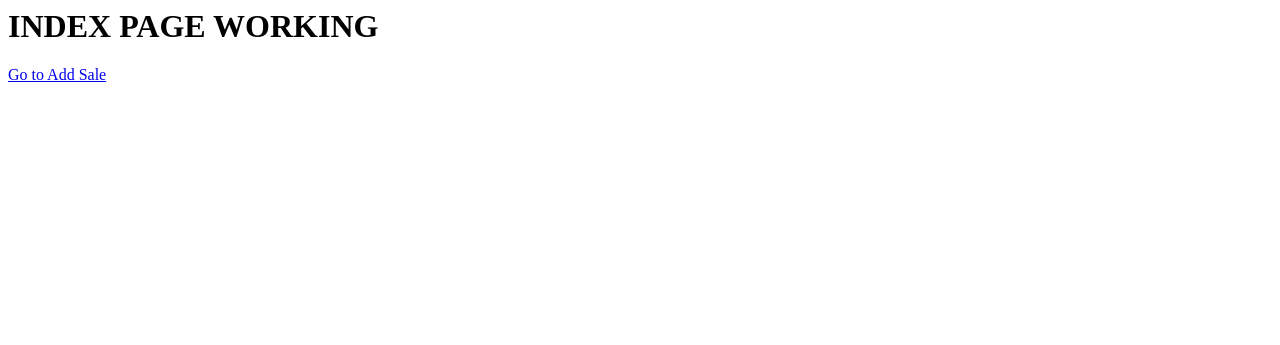
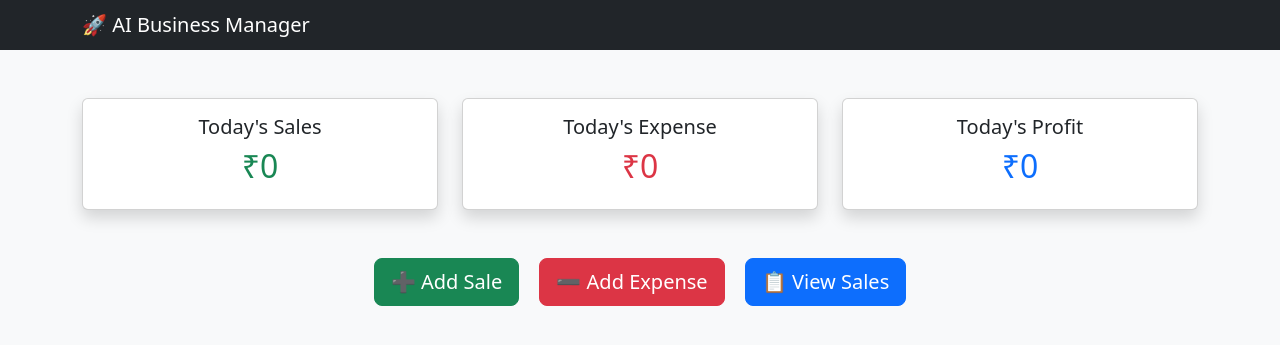
Before and after one commit to vishnubishnoipython/AI-Business-Manager, a Flask app: page / in a window 1280 px wide. Shown: the top 345 px of the page. Run offline with Flask 3, Linux system fonts and the light colour scheme.

Commit message:
Completed Sales Module with SQLite and View Sales

```diff
--- a/app.py
+++ b/app.py
@@ -1,10 +1,15 @@
 from flask import Flask, render_template, request
+from database.db import create_database, save_sale, get_all_sales
 
 app = Flask(__name__)
+
+create_database()
+
 
 @app.route("/")
 def home():
     return render_template("index.html")
+
 
 @app.route("/add-sale", methods=["GET", "POST"])
 def add_sale():
@@ -14,6 +19,8 @@ def add_sale():
         product = request.form["product"]
         quantity = request.form["quantity"]
         price = request.form["price"]
+
+        save_sale(customer, product, quantity, price)
 
         return f"""
         <h2>Sale Saved Successfully ✅</h2>
@@ -32,5 +39,13 @@ def add_sale():
     return render_template("add_sale.html")
 
 
+@app.route("/view-sales")
+def view_sales():
+
+    sales = get_all_sales()
+
+    return render_template("view_sales.html", sales=sales)
+
+
 if __name__ == "__main__":
     app.run(debug=True)
--- /dev/null
+++ b/database/db.py
@@ -0,0 +1,46 @@
+import sqlite3
+
+DATABASE_NAME = "database/business.db"
+
+
+def create_database():
+    conn = sqlite3.connect(DATABASE_NAME)
+    cursor = conn.cursor()
+
+    cursor.execute("""
+        CREATE TABLE IF NOT EXISTS sales (
+            id INTEGER PRIMARY KEY AUTOINCREMENT,
+            customer TEXT,
+            product TEXT,
+            quantity INTEGER,
+            price REAL
+        )
+    """)
+
+    conn.commit()
+    conn.close()
+
+
+def save_sale(customer, product, quantity, price):
+    conn = sqlite3.connect(DATABASE_NAME)
+    cursor = conn.cursor()
+
+    cursor.execute("""
+        INSERT INTO sales (customer, product, quantity, price)
+        VALUES (?, ?, ?, ?)
+    """, (customer, product, quantity, price))
+
+    conn.commit()
+    conn.close()
+
+
+def get_all_sales():
+    conn = sqlite3.connect(DATABASE_NAME)
+    cursor = conn.cursor()
+
+    cursor.execute("SELECT * FROM sales")
+    rows = cursor.fetchall()
+
+    conn.close()
+
+    return rows
--- a/templates/index.html
+++ b/templates/index.html
@@ -1,3 +1,80 @@
-<h1>INDEX PAGE WORKING</h1>
+<!DOCTYPE html>
+<html lang="en">
 
-<a href="/add-sale">Go to Add Sale</a>
+<head>
+    <meta charset="UTF-8">
+    <meta name="viewport" content="width=device-width, initial-scale=1.0">
+    <title>AI Business Manager</title>
+
+    <!-- Bootstrap CSS -->
+    <link href="https://cdn.jsdelivr.net/npm/bootstrap@5.3.7/dist/css/bootstrap.min.css" rel="stylesheet">
+</head>
+
+<body class="bg-light">
+
+    <!-- Navbar -->
+    <nav class="navbar navbar-dark bg-dark">
+        <div class="container">
+            <span class="navbar-brand mb-0 h1">
+                🚀 AI Business Manager
+            </span>
+        </div>
+    </nav>
+
+    <div class="container mt-5">
+
+        <div class="row">
+
+            <!-- Sales -->
+            <div class="col-md-4 mb-4">
+                <div class="card shadow text-center">
+                    <div class="card-body">
+                        <h5 class="card-title">Today's Sales</h5>
+                        <h2 class="text-success">₹0</h2>
+                    </div>
+                </div>
+            </div>
+
+            <!-- Expense -->
+            <div class="col-md-4 mb-4">
+                <div class="card shadow text-center">
+                    <div class="card-body">
+                        <h5 class="card-title">Today's Expense</h5>
+                        <h2 class="text-danger">₹0</h2>
+                    </div>
+                </div>
+            </div>
+
+            <!-- Profit -->
+            <div class="col-md-4 mb-4">
+                <div class="card shadow text-center">
+                    <div class="card-body">
+                        <h5 class="card-title">Today's Profit</h5>
+                        <h2 class="text-primary">₹0</h2>
+                    </div>
+                </div>
+            </div>
+
+        </div>
+
+        <div class="text-center mt-4">
+
+            <a href="/add-sale" class="btn btn-success btn-lg me-3">
+                ➕ Add Sale
+            </a>
+
+            <button class="btn btn-danger btn-lg me-3">
+                ➖ Add Expense
+            </button>
+
+            <a href="/view-sales" class="btn btn-primary btn-lg">
+                📋 View Sales
+            </a>
+
+        </div>
+
+    </div>
+
+</body>
+
+</html>
```
Also changed, not shown: templates/view_sales.html (added, +60 -0 lines), database/business.db (added).
